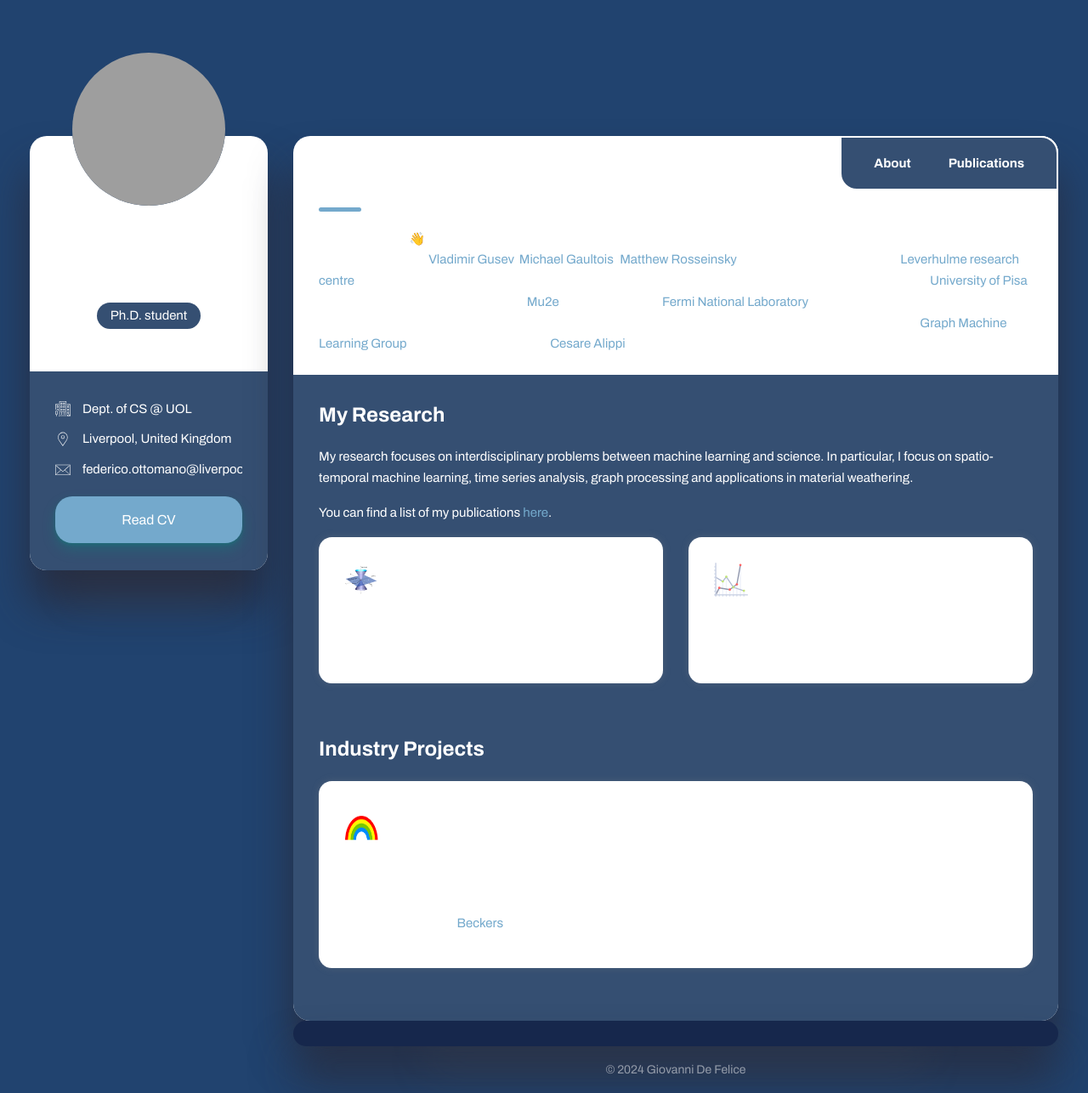
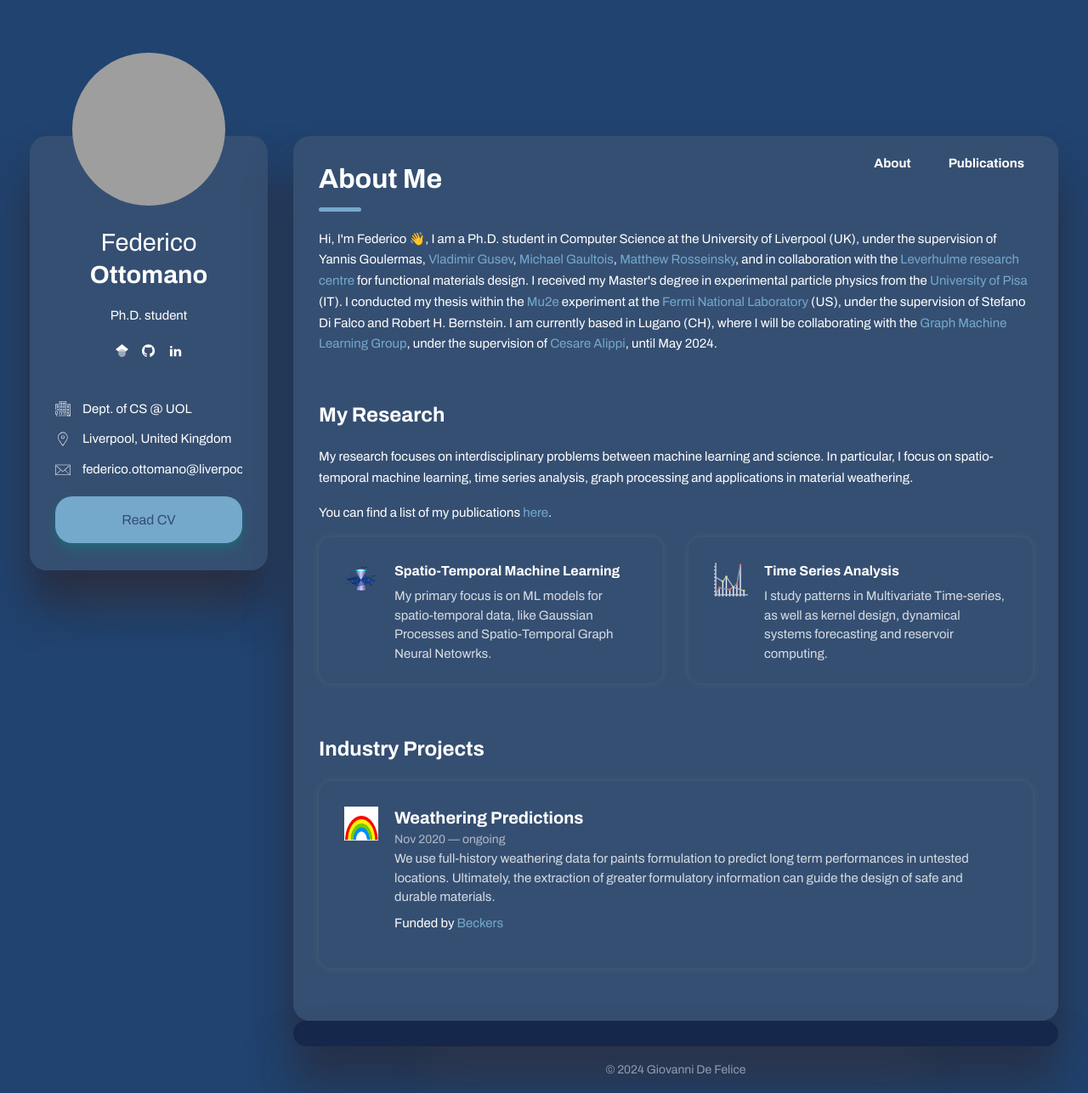
Before and after one commit to fedeotto/fedeotto.github.io, a Jekyll site: the page built from index.html, in a window 1280 px wide. Shown: the whole page at 85% size. Built offline with Jekyll 4.4.1, drawn with Linux system fonts in a browser that asks for light colours.

Commit message:
changed body color

```diff
--- a/assets/styles/style.css
+++ b/assets/styles/style.css
@@ -12,7 +12,7 @@
 }
 
 :root {
-    --white: #ffffff;
+    --white: #354f72;
     /* fonts */
     --body-font: "Archivo", sans-serif;
     --heading-font: "Archivo", sans-serif;
```
